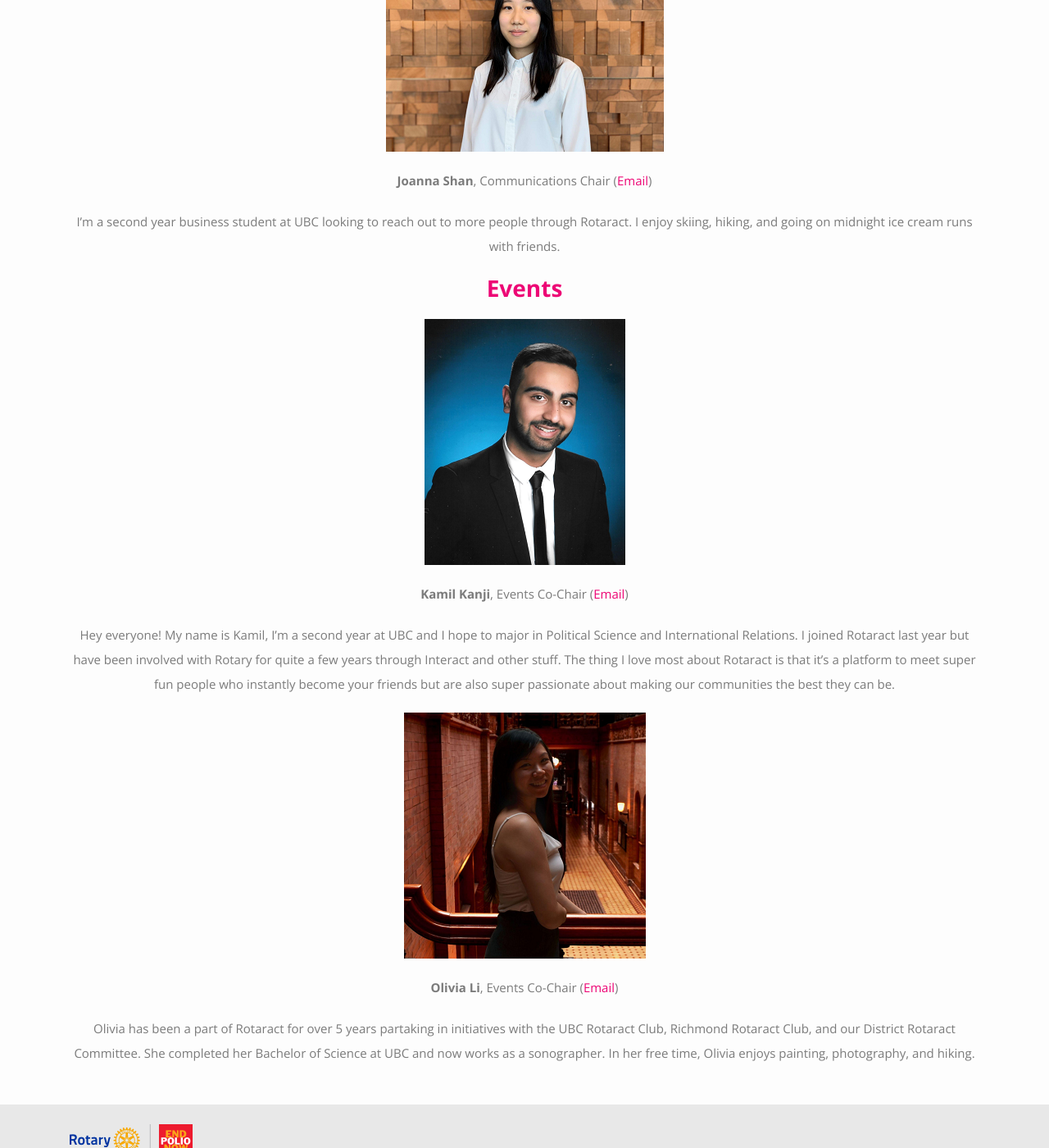
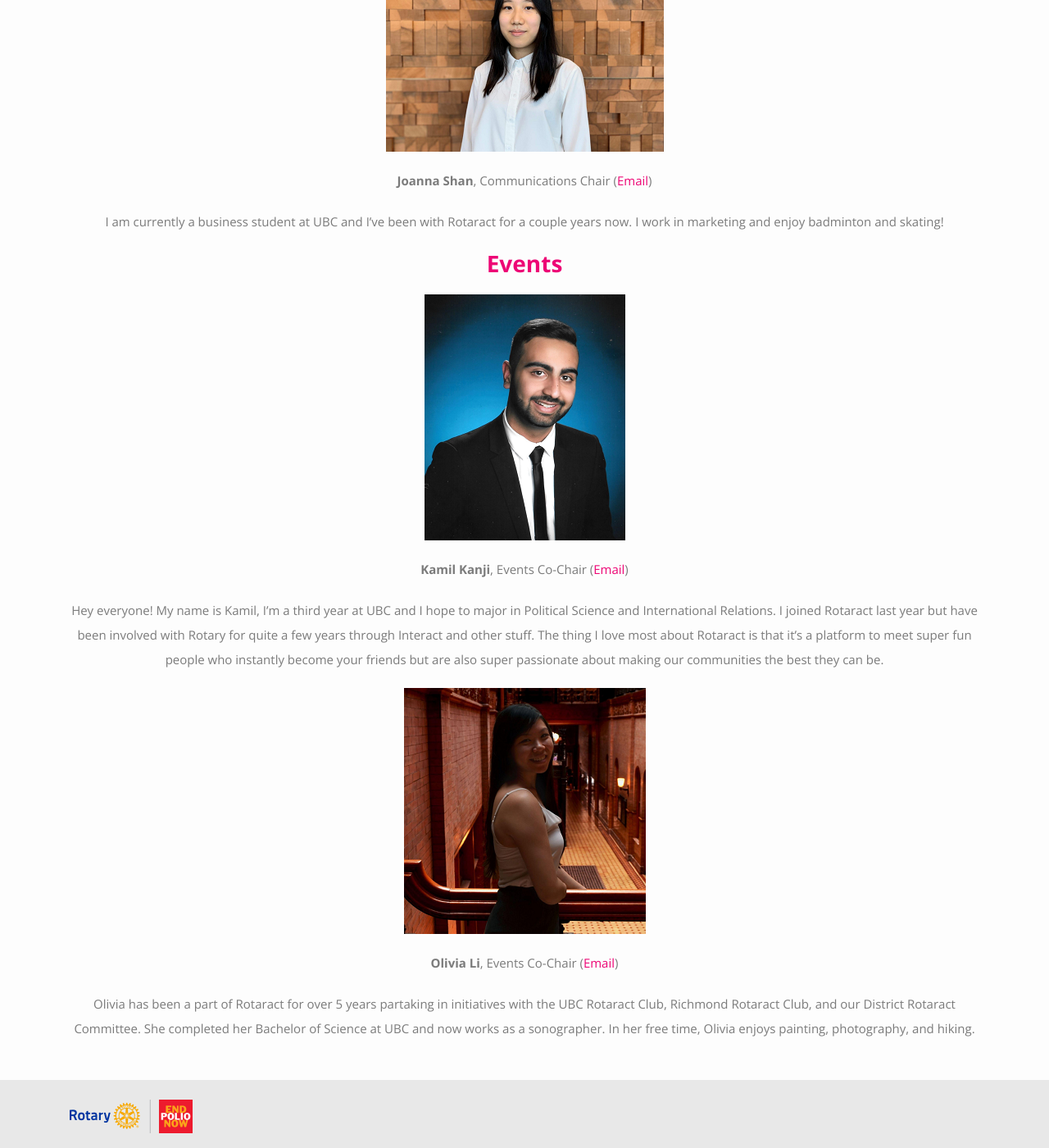
Before and after one commit to rotaract5040/rotaract5040.github.io, a Jekyll site: the page built from district_team.md, in a window 1280 px wide and 1400 px high, scrolled down 1972 px. Shown: the whole window at 82% size. Built offline with Jekyll 4.4.1, drawn with Linux system fonts in a browser that asks for light colours; nearby versions of some CDN libraries; Markdown is read by kramdown in place of the engine named in the settings.

Commit message:
Update district_team.md

```diff
--- a/district_team.md
+++ b/district_team.md
@@ -30,7 +30,7 @@ Hi everyone! I've been with Rotary since high school and am thrilled to work as
 
 **Joanna Shan**, Communications Chair ([Email](mailto:itsjoanna8@gmail.com))
 
-I'm a second year business student at UBC looking to reach out to more people through Rotaract. I enjoy skiing, hiking, and going on midnight ice cream runs with friends.
+I am currently a business student at UBC and I’ve been with Rotaract for a couple years now. I work in marketing and  enjoy badminton and skating!
 
 ### Events
 
@@ -38,7 +38,7 @@ I'm a second year business student at UBC looking to reach out to more people th
 
 **Kamil Kanji**, Events Co-Chair ([Email](mailto:kamil7860.kk@gmail.com))
 
-Hey everyone! My name is Kamil, I'm a second year at UBC and I hope to major in Political Science and International Relations. I joined Rotaract last year but have been involved with Rotary for quite a few years through Interact and other stuff. The thing I love most about Rotaract is that it's a platform to meet super fun people who instantly become your friends but are also super passionate about making our communities the best they can be.
+Hey everyone! My name is Kamil, I'm a third year at UBC and I hope to major in Political Science and International Relations. I joined Rotaract last year but have been involved with Rotary for quite a few years through Interact and other stuff. The thing I love most about Rotaract is that it's a platform to meet super fun people who instantly become your friends but are also super passionate about making our communities the best they can be.
 
 ![Olivia Li profile](/assets/images/olivia_li.png)
 
```
